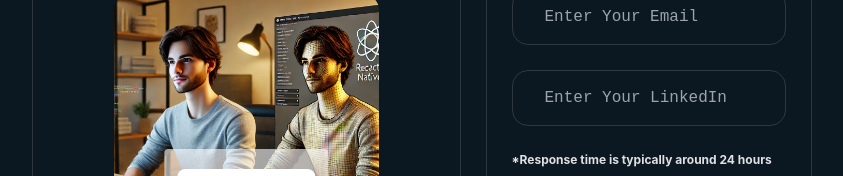
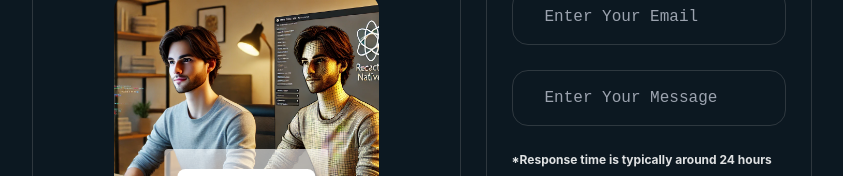
Before and after one commit to devxtushar/web-portfolio, a React (Vite) app: page /contact in a window 1280 px wide. Shown: the part 469-645 px from the top of the page, without its empty margins (218-1061 px from the left). Built offline with nearby package versions, Linux system fonts and the light colour scheme.

Commit message:
# input renamed

```diff
--- a/src/pages/Contact.tsx
+++ b/src/pages/Contact.tsx
@@ -9,7 +9,7 @@ type Inputs = {
   fullname: string;
   phoneNumber: string;
   email: string;
-  linkedin: string;
+  msg: string;
 };
 
 function Contact() {
@@ -84,8 +84,8 @@ function Contact() {
                   </div>
                   <div>
                     <input
-                      {...register("linkedin")}
-                      placeholder="Enter Your LinkedIn"
+                      {...register("msg")}
+                      placeholder="Enter Your Message"
                     />
                   </div>
                   <div>
```
